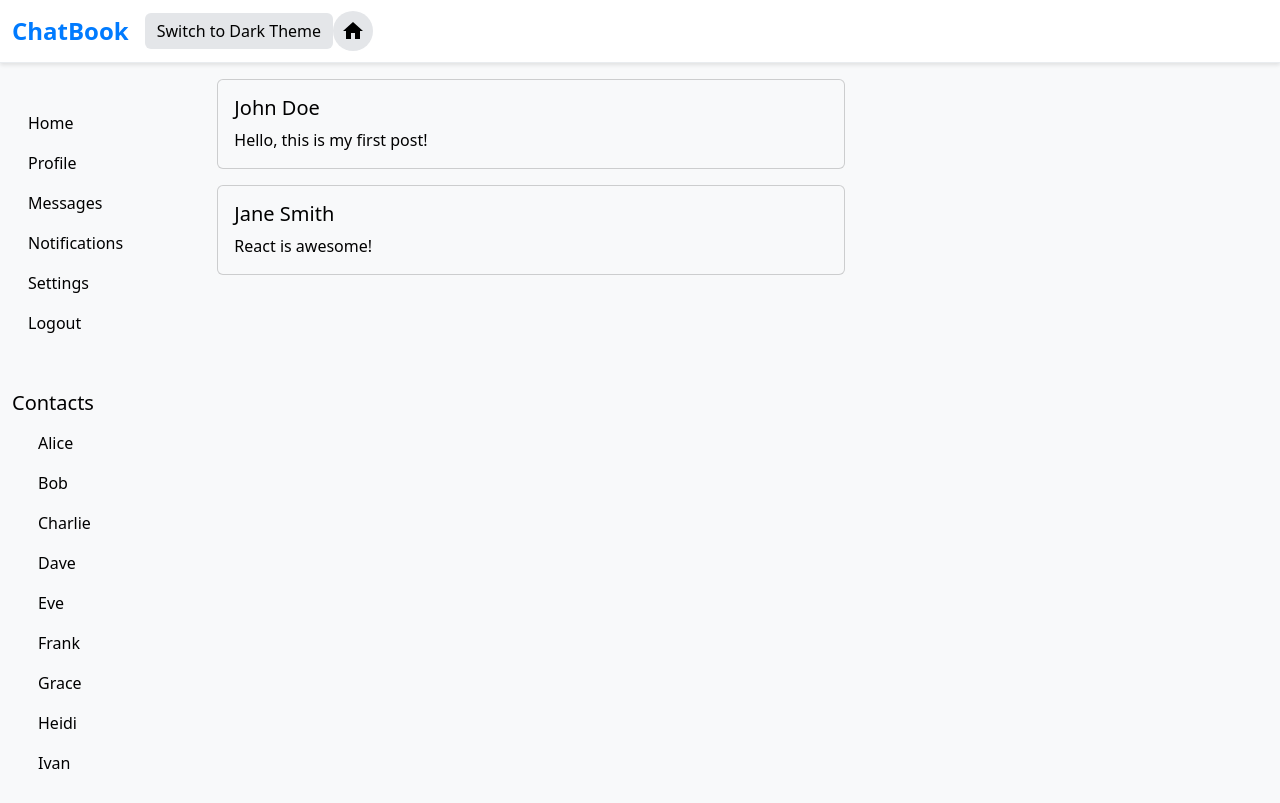
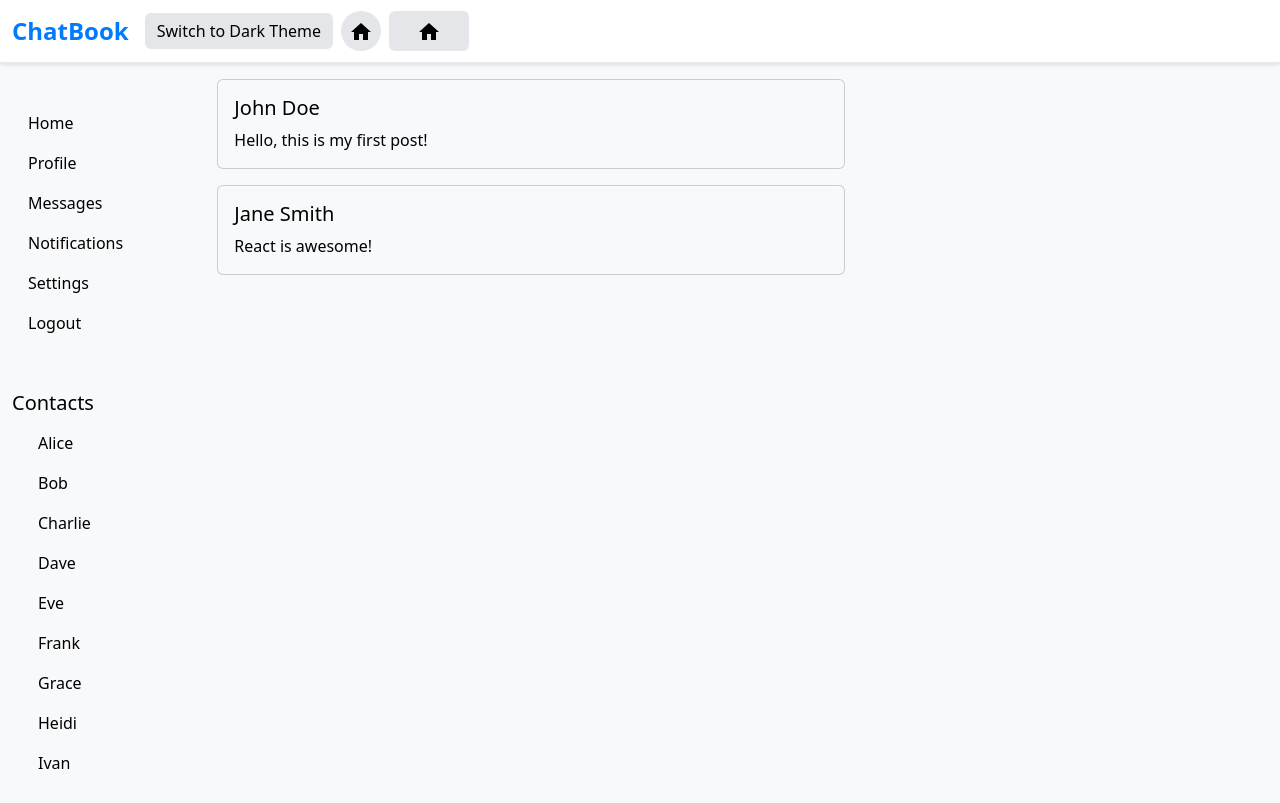
Before and after one commit to KristianBakov/ChatBook, a React (Create React App) app in the folder ClientApp/: page / in a window 1280 px wide. Built offline with nearby package versions, Linux system fonts and the light colour scheme.

Commit message:
adding icon rectangle button

```diff
--- a/ClientApp/src/components/IconCircleButton/IconCircleButton.css
+++ b/ClientApp/src/components/IconCircleButton/IconCircleButton.css
@@ -2,11 +2,8 @@
   border-radius: 50%;
   width: 40px;
   height: 40px;
-  display: flex;
-  align-items: center;
-  justify-content: center;
+  display: inline-block;
   padding: 0;
-  align-items: center;
 }
 
 .circle-icon {
--- a/ClientApp/src/components/IconCircleButton/IconCircleButton.jsx
+++ b/ClientApp/src/components/IconCircleButton/IconCircleButton.jsx
@@ -4,7 +4,7 @@ import { Link as RouterLink } from "react-router-dom";
 import "./IconCircleButton.css";
 
 const IconCircleButton = ({ icon: Icon, isNavLink, to }) => {
-  const buttonClasses = "btn btn-circle";
+  const buttonClasses = "btn btn-circle mx-2 align-items-center";
 
   if (isNavLink && to) {
     return (
--- a/ClientApp/src/components/IconRectangleButton/IconRectangleButton.css
+++ b/ClientApp/src/components/IconRectangleButton/IconRectangleButton.css
@@ -0,0 +1,10 @@
+.btn-rect {
+  width: 80px;
+  height: 40px;
+  display: inline-block;
+  padding: 0;
+}
+
+.rect-icon {
+  font-size: 1.5rem;
+}
--- a/ClientApp/src/components/IconRectangleButton/IconRectangleButton.jsx
+++ b/ClientApp/src/components/IconRectangleButton/IconRectangleButton.jsx
@@ -0,0 +1,15 @@
+import React from "react";
+import { Button } from "reactstrap";
+import "./IconRectangleButton.css";
+
+const IconRectangleButton = ({ icon: Icon }) => {
+  const buttonClasses = "btn btn-rect align-items-center";
+
+  return (
+    <Button className={buttonClasses}>
+      {Icon && <Icon className="rect-icon" />}
+    </Button>
+  );
+};
+
+export default IconRectangleButton;
--- a/ClientApp/src/components/NavMenu/NavMenu.jsx
+++ b/ClientApp/src/components/NavMenu/NavMenu.jsx
@@ -11,6 +11,7 @@ import "./NavMenu.css";
 import IconCircleButton from "../IconCircleButton/IconCircleButton";
 import ThemeToggleDev from "../ThemeToggle/ThemeToggleDev";
 import { MdHome } from "react-icons/md";
+import IconRectangleButton from "../IconRectangleButton/IconRectangleButton";
 
 const NavMenu = ({ toggleSidebar, isSidebarOpen }) => {
   return (
@@ -30,6 +31,9 @@ const NavMenu = ({ toggleSidebar, isSidebarOpen }) => {
           <IconCircleButton icon={MdHome} tag={Link} to="/">
             Home
           </IconCircleButton>
+          <IconRectangleButton icon={MdHome} tag={Link} to="/">
+            Home
+          </IconRectangleButton>
         </NavItem>
         <Collapse
           className="d-sm-inline-flex flex-sm-row-reverse d-md-none"
```
